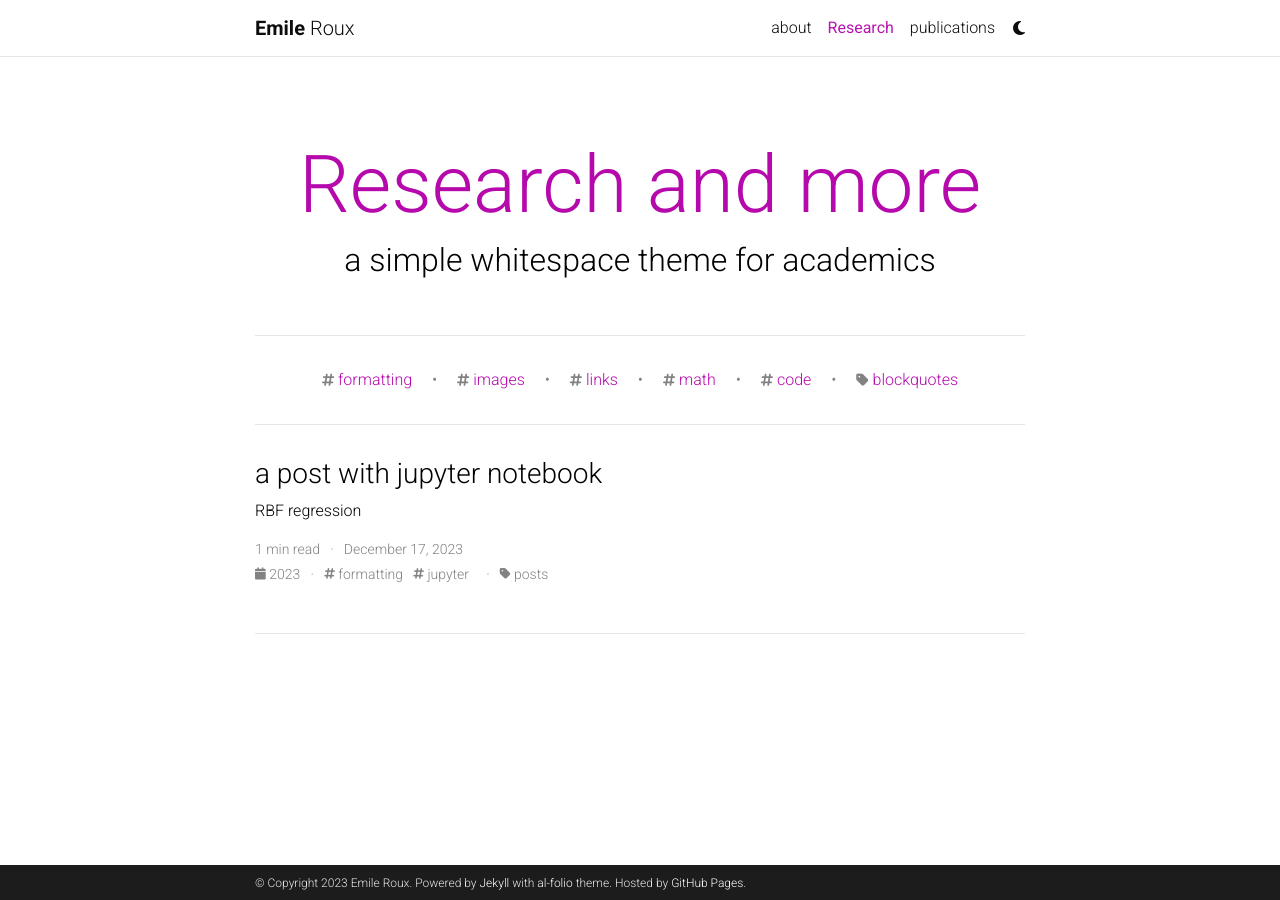
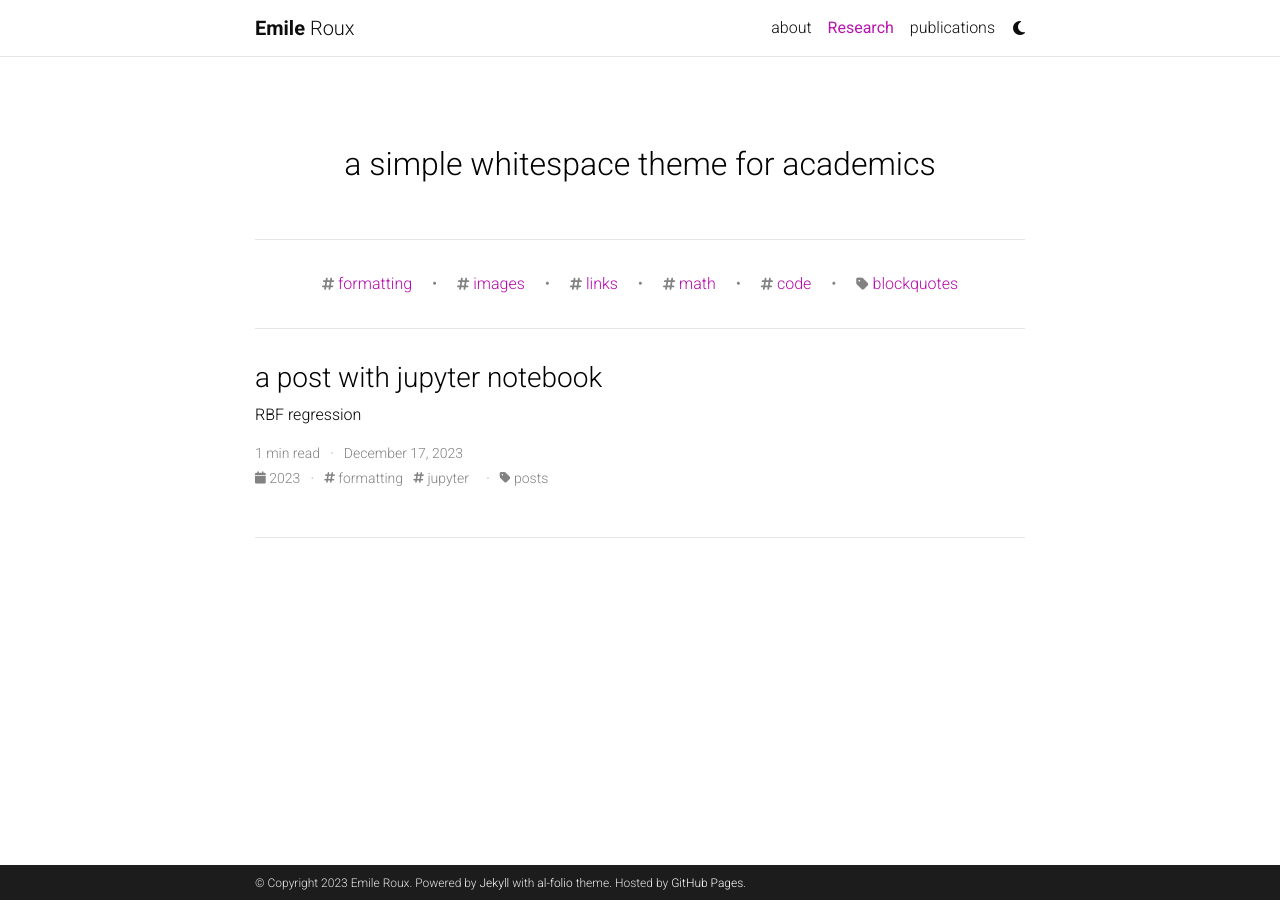
Before and after one commit to EmileRouxSMB/EmileRouxSMB.github.io, a Jekyll site: the page built from blog/index.html, in a window 1280 px wide. Built offline with Jekyll 4.4.1, drawn with Linux system fonts in a browser that asks for light colours; the list of posts is cut into pages by our own code; comment, search, counter and statistics services are not loaded; a style sheet for code colours, icons or effects is not loaded.

Commit message:
Update _config.yml

```diff
--- a/_config.yml
+++ b/_config.yml
@@ -119,7 +119,7 @@
 # Blog
 # -----------------------------------------------------------------------------
 
-blog_name: Research and more  # blog_name will be displayed in your blog page
+blog_name:  # blog_name will be displayed in your blog page
 blog_nav_title: Research # your blog must have a title for it to be displayed in the nav bar
 blog_description: a simple whitespace theme for academics
 permalink: /blog/:year/:title/
```
